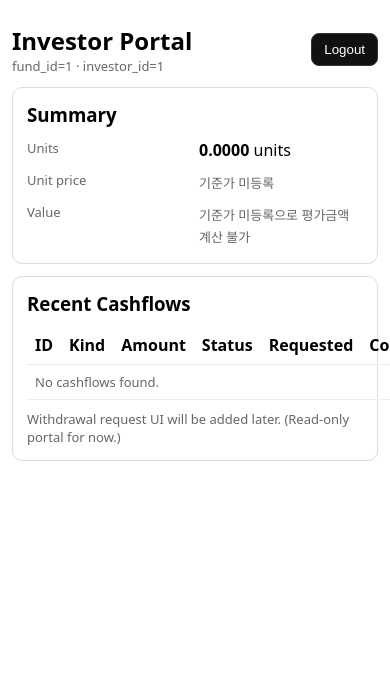
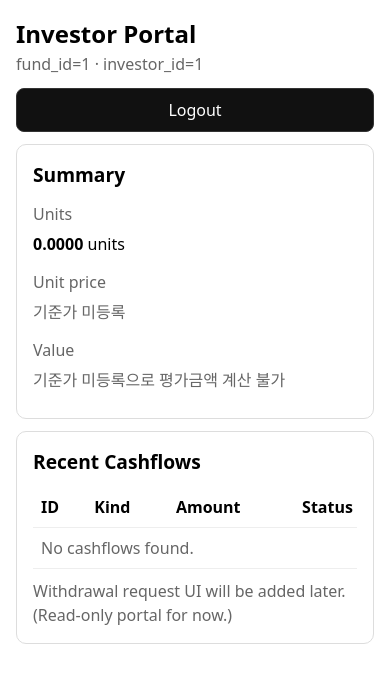
Before and after one commit to bhyeh56-sys/rpq-portal, a FastAPI app: page /portal/ in a window 390 px wide; the page is wider, and only the part inside the window is pictured. Shown: the top 683 px of that part. Run offline with FastAPI, Linux system fonts and the light colour scheme; the visitor is signed in with stand-in values (Sample User, id 1).

Commit message:
Improve portal mobile responsiveness

```diff
--- /dev/null
+++ b/templates/_mobile.html
@@ -0,0 +1,44 @@
+<style>
+  *, *::before, *::after { box-sizing: border-box; }
+  html { font-size: 16px; -webkit-text-size-adjust: 100%; }
+  body { line-height: 1.5; overflow-wrap: anywhere; }
+  input, select, button, .btn, a.btn {
+    min-height: 44px;
+    font: inherit;
+  }
+  input, select, textarea { max-width: 100%; }
+  button, .btn, a.btn {
+    display: inline-flex;
+    align-items: center;
+    justify-content: center;
+  }
+  .table-scroll {
+    width: 100%;
+    overflow-x: auto;
+    -webkit-overflow-scrolling: touch;
+  }
+  .table-scroll > table { min-width: 680px; }
+
+  @media (max-width: 640px) {
+    body { margin: 0; padding: 16px; font-size: 16px; }
+    .wrap { margin: 0 auto; padding: 16px 0; }
+    h1 { font-size: 1.75rem; }
+    h2 { font-size: 1.5rem; }
+    h3 { font-size: 1.2rem; }
+    .muted, .k, .help, .err, .ok, .badge, .status, th { font-size: 1rem; }
+    .row { flex-direction: column; align-items: stretch; gap: 8px; }
+    .row > input, .row > select, .row > button, .row > .btn,
+    .row > a.btn { width: 100% !important; }
+    .topbar { align-items: flex-start; flex-wrap: wrap; }
+    .topbar .right, .topbar .right form, .topbar button { width: 100%; }
+    .kv, .metric { grid-template-columns: 1fr; gap: 2px; }
+    .kv > div:nth-child(even), .metric > div:nth-child(even) { margin-bottom: 8px; }
+    .card { padding: 16px; }
+    .help { margin: -2px 0 10px; }
+    label { min-width: 0; }
+    .handoff .kv { grid-template-columns: 1fr; }
+    .admin-nav { align-items: stretch; padding: 8px; }
+    .admin-nav, .admin-nav__left, .admin-nav__right { flex-direction: column; }
+    .admin-nav a { min-height: 44px; display: flex; align-items: center; padding: 8px; }
+  }
+</style>
--- a/templates/admin/_nav.html
+++ b/templates/admin/_nav.html
@@ -22,4 +22,7 @@
   .admin-nav a:hover{text-decoration:underline;}
   .admin-nav .brand{font-weight:700; color:#111; text-decoration:none; margin-right:6px;}
   .admin-nav .brand:hover{text-decoration:none;}
+  @media (max-width:640px){
+    .admin-nav__left, .admin-nav__right{width:100%; gap:4px;}
+  }
 </style>
--- a/templates/admin/cashflows.html
+++ b/templates/admin/cashflows.html
@@ -2,6 +2,7 @@
 <html>
 <head>
   <meta charset="utf-8">
+  <meta name="viewport" content="width=device-width, initial-scale=1">
   <title>Cashflows</title>
   <style>
     body { font-family: sans-serif; margin: 24px; }
@@ -23,6 +24,7 @@
     .kind-withdraw { color:#b00020; font-weight:700; }
     .kind-deposit { color:#0b6b2b; font-weight:700; }
   </style>
+  {% include "_mobile.html" %}
 </head>
 <body>
   <h2>Cashflows</h2>
@@ -73,6 +75,7 @@
   </form>
 
   <h3>Requests</h3>
+  <div class="table-scroll">
   <table>
     <thead>
       <tr>
@@ -121,5 +124,6 @@
       {% endfor %}
     </tbody>
   </table>
+  </div>
 </body>
 </html>
--- a/templates/admin/credentials.html
+++ b/templates/admin/credentials.html
@@ -2,6 +2,7 @@
 <html>
 <head>
   <meta charset="utf-8">
+  <meta name="viewport" content="width=device-width, initial-scale=1">
   <title>Investor Credentials</title>
   <style>
     body{font-family:system-ui,Arial,sans-serif; max-width:760px; margin:30px auto; padding:0 12px;}
@@ -21,6 +22,7 @@
     .secret{font-family:ui-monospace,SFMono-Regular,Consolas,monospace; font-size:14px; background:#fff; border:1px solid #ccc; border-radius:6px; padding:6px 8px; word-break:break-all;}
     a{color:#0b66c3; text-decoration:none;}
   </style>
+  {% include "_mobile.html" %}
 </head>
 <body>
   {% include "admin/_nav.html" %}
--- a/templates/admin/index.html
+++ b/templates/admin/index.html
@@ -2,6 +2,7 @@
 <html>
 <head>
   <meta charset="utf-8">
+  <meta name="viewport" content="width=device-width, initial-scale=1">
   <title>RPQ Admin</title>
   <style>
     body{font-family:system-ui,Arial,sans-serif; background:#fafafa;}
@@ -29,6 +30,7 @@
     code{background:#f2f2f2; padding:2px 6px; border-radius:6px;}
     @media (max-width: 900px){ .grid{grid-template-columns:1fr;} .wide{grid-column:auto;} }
   </style>
+  {% include "_mobile.html" %}
 </head>
 <body>
   <div class="wrap">
@@ -103,6 +105,7 @@
         <div class="v">
           {{ "{:,.4f}".format(total_units) }}
         </div>
+        <div class="table-scroll">
         <table>
           <thead>
             <tr>
@@ -125,6 +128,7 @@
             {% endfor %}
           </tbody>
         </table>
+        </div>
       </div>
 
       <div class="card">
--- a/templates/admin/investor_credentials.html
+++ b/templates/admin/investor_credentials.html
@@ -2,6 +2,7 @@
 <html>
 <head>
   <meta charset="utf-8">
+  <meta name="viewport" content="width=device-width, initial-scale=1">
   <title>Set Investor Credentials</title>
   <style>
     body{font-family:system-ui,Arial,sans-serif; max-width:720px; margin:24px auto; padding:0 12px;}
@@ -13,6 +14,7 @@
     .notice{background:#fff8e1; border:1px solid #f0d37a; color:#5f4700; padding:10px 12px; border-radius:8px; margin:10px 0 14px;}
     .help{color:#666; font-size:12px; margin-top:4px;}
   </style>
+  {% include "_mobile.html" %}
 </head>
 <body>
   <h2>Set Credentials</h2>
--- a/templates/admin/investors_list.html
+++ b/templates/admin/investors_list.html
@@ -2,6 +2,7 @@
 <html>
 <head>
   <meta charset="utf-8">
+  <meta name="viewport" content="width=device-width, initial-scale=1">
   <title>Investors</title>
   <script src="https://unpkg.com/htmx.org@1.9.10"></script>
   <style>
@@ -29,6 +30,7 @@
     .col-username { width: 160px; }
     .col-cred { width: 120px; }
   </style>
+  {% include "_mobile.html" %}
 </head>
 <body>
 <div class="wrap">
@@ -62,6 +64,7 @@
     </div>
   </form>
 
+  <div class="table-scroll">
   <table>
     <thead>
       <tr>
@@ -80,6 +83,7 @@
       {% endfor %}
     </tbody>
   </table>
+  </div>
 
 </div>
 </body>
--- a/templates/admin/unit_price.html
+++ b/templates/admin/unit_price.html
@@ -2,10 +2,11 @@
 <html>
 <head>
   <meta charset="utf-8">
+  <meta name="viewport" content="width=device-width, initial-scale=1">
   <title>Unit Price</title>
   <style>
     body { font-family: sans-serif; margin: 24px; }
-    .row { display:flex; gap:16px; align-items:center; margin: 8px 0; }
+    .row { display:flex; gap:16px; align-items:center; margin: 8px 0; flex-wrap:wrap; }
     input, select { padding: 6px; }
     table { border-collapse: collapse; margin-top: 12px; }
     th, td { border: 1px solid #ddd; padding: 8px 10px; }
@@ -14,6 +15,7 @@
     .help { color:#666; font-size:13px; }
     button { padding:8px 12px; border:1px solid #333; border-radius:8px; background:#111; color:#fff; cursor:pointer; }
   </style>
+  {% include "_mobile.html" %}
 </head>
 <body>
   <h2>Unit Price</h2>
--- a/templates/portal/index.html
+++ b/templates/portal/index.html
@@ -2,6 +2,7 @@
 <html>
 <head>
   <meta charset="utf-8">
+  <meta name="viewport" content="width=device-width, initial-scale=1">
   <title>Investor Portal</title>
   <style>
     body{font-family:system-ui,Arial,sans-serif; max-width:900px; margin:24px auto; padding:0 12px;}
@@ -23,6 +24,7 @@
     .kv div{padding:2px 0;}
     .num{font-variant-numeric: tabular-nums;}
   </style>
+  {% include "_mobile.html" %}
 </head>
 <body>
 
@@ -71,6 +73,7 @@
   <div class="card">
     <h3 style="margin:0 0 10px 0">Recent Cashflows</h3>
 
+    <div class="table-scroll">
     <table>
       <thead>
         <tr>
@@ -115,6 +118,7 @@
         {% endfor %}
       </tbody>
     </table>
+    </div>
 
     <div class="muted" style="margin-top:10px;">
       Withdrawal request UI will be added later. (Read-only portal for now.)
--- a/templates/portal/login.html
+++ b/templates/portal/login.html
@@ -2,6 +2,7 @@
 <html>
 <head>
   <meta charset="utf-8">
+  <meta name="viewport" content="width=device-width, initial-scale=1">
   <title>Investor Login</title>
   <style>
     body{font-family:system-ui,Arial,sans-serif; max-width:520px; margin:60px auto; padding:0 12px;}
@@ -12,6 +13,7 @@
     .muted{color:#666; font-size:13px;}
     .err{color:#b00020; font-size:13px; margin:8px 0;}
   </style>
+  {% include "_mobile.html" %}
 </head>
 <body>
   <h2>Investor Portal</h2>
```
